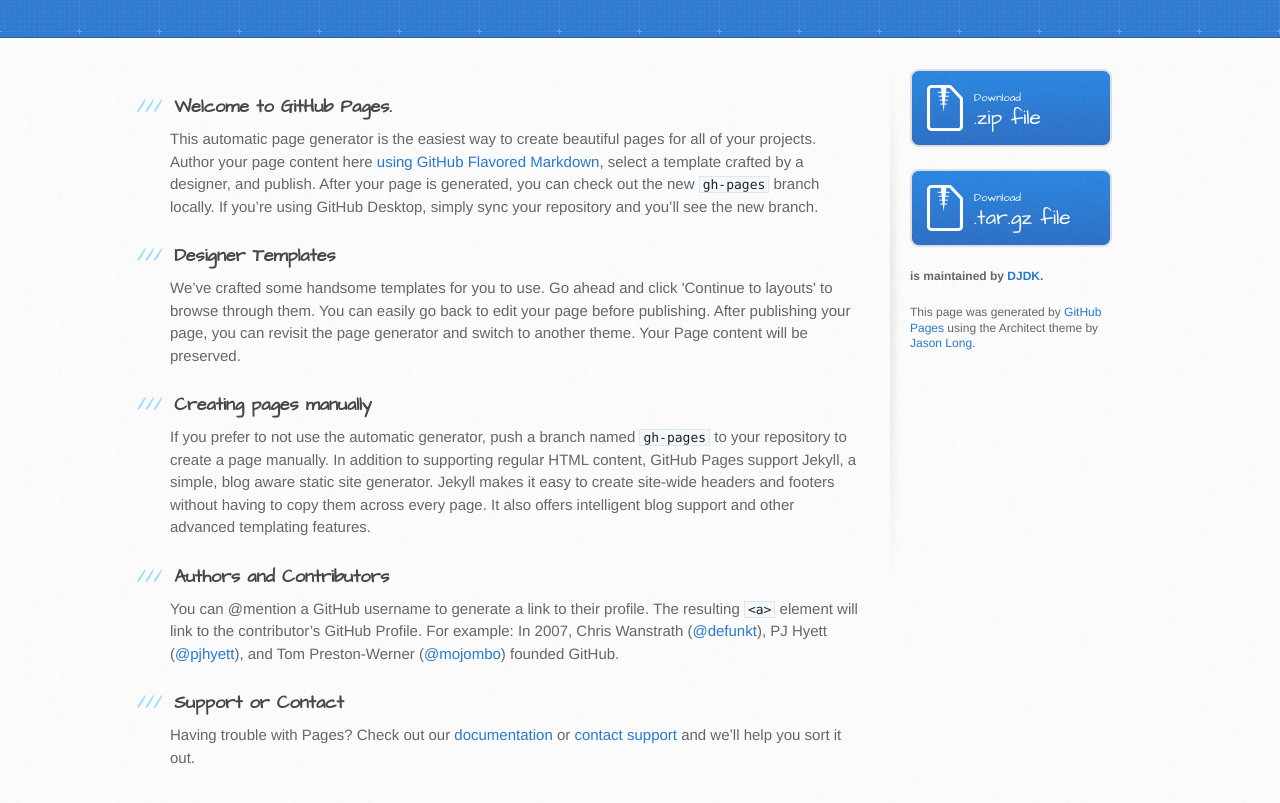
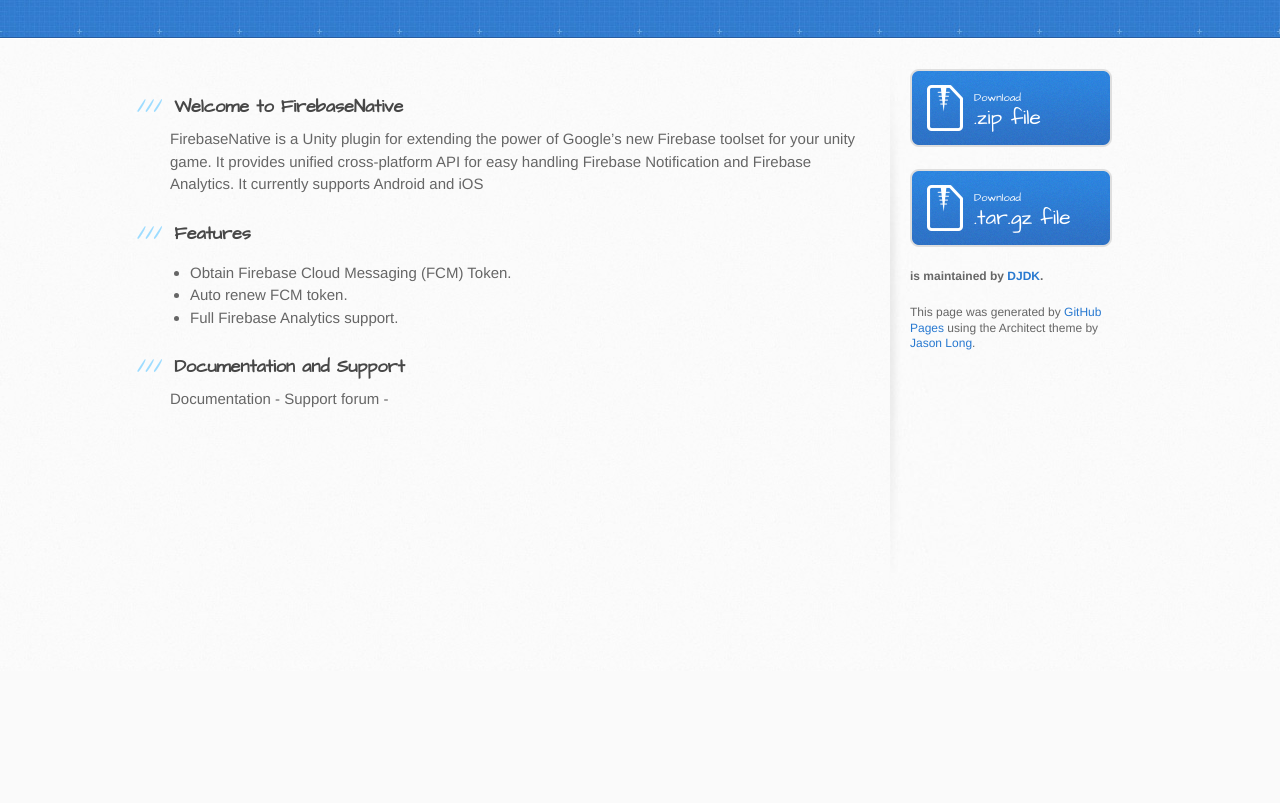
Before and after one commit to DJDK/FirebaseNative, a plain HTML site: page index.html in a window 1280 px wide. Shown: the part 129-932 px from the top of the page. After the commit the page ends 800 px from the top, so only its background shows below. Drawn offline with Linux system fonts and the light colour scheme.

```diff
--- a/index.html
+++ b/index.html
@@ -29,29 +29,24 @@
       <div class="inner clearfix">
         <section id="main-content">
           <h3>
-<a id="welcome-to-github-pages" class="anchor" href="#welcome-to-github-pages" aria-hidden="true"><span aria-hidden="true" class="octicon octicon-link"></span></a>Welcome to GitHub Pages.</h3>
+<a id="welcome-to-firebasenative" class="anchor" href="#welcome-to-firebasenative" aria-hidden="true"><span aria-hidden="true" class="octicon octicon-link"></span></a>Welcome to FirebaseNative</h3>
 
-<p>This automatic page generator is the easiest way to create beautiful pages for all of your projects. Author your page content here <a href="https://guides.github.com/features/mastering-markdown/">using GitHub Flavored Markdown</a>, select a template crafted by a designer, and publish. After your page is generated, you can check out the new <code>gh-pages</code> branch locally. If you’re using GitHub Desktop, simply sync your repository and you’ll see the new branch.</p>
+<p>FirebaseNative is a Unity plugin for extending the power of Google’s new Firebase toolset for your unity game. It provides unified cross-platform API for easy handling Firebase Notification and Firebase Analytics. It currently supports Android and iOS</p>
 
 <h3>
-<a id="designer-templates" class="anchor" href="#designer-templates" aria-hidden="true"><span aria-hidden="true" class="octicon octicon-link"></span></a>Designer Templates</h3>
+<a id="features" class="anchor" href="#features" aria-hidden="true"><span aria-hidden="true" class="octicon octicon-link"></span></a>Features</h3>
 
-<p>We’ve crafted some handsome templates for you to use. Go ahead and click 'Continue to layouts' to browse through them. You can easily go back to edit your page before publishing. After publishing your page, you can revisit the page generator and switch to another theme. Your Page content will be preserved.</p>
+<ul>
+<li>Obtain Firebase Cloud Messaging (FCM) Token.</li>
+<li>Auto renew FCM token.</li>
+<li>Full Firebase Analytics support.</li>
+</ul>
 
 <h3>
-<a id="creating-pages-manually" class="anchor" href="#creating-pages-manually" aria-hidden="true"><span aria-hidden="true" class="octicon octicon-link"></span></a>Creating pages manually</h3>
+<a id="documentation-and-support" class="anchor" href="#documentation-and-support" aria-hidden="true"><span aria-hidden="true" class="octicon octicon-link"></span></a>Documentation and Support</h3>
 
-<p>If you prefer to not use the automatic generator, push a branch named <code>gh-pages</code> to your repository to create a page manually. In addition to supporting regular HTML content, GitHub Pages support Jekyll, a simple, blog aware static site generator. Jekyll makes it easy to create site-wide headers and footers without having to copy them across every page. It also offers intelligent blog support and other advanced templating features.</p>
-
-<h3>
-<a id="authors-and-contributors" class="anchor" href="#authors-and-contributors" aria-hidden="true"><span aria-hidden="true" class="octicon octicon-link"></span></a>Authors and Contributors</h3>
-
-<p>You can @mention a GitHub username to generate a link to their profile. The resulting <code>&lt;a&gt;</code> element will link to the contributor’s GitHub Profile. For example: In 2007, Chris Wanstrath (<a href="https://github.com/defunkt" class="user-mention">@defunkt</a>), PJ Hyett (<a href="https://github.com/pjhyett" class="user-mention">@pjhyett</a>), and Tom Preston-Werner (<a href="https://github.com/mojombo" class="user-mention">@mojombo</a>) founded GitHub.</p>
-
-<h3>
-<a id="support-or-contact" class="anchor" href="#support-or-contact" aria-hidden="true"><span aria-hidden="true" class="octicon octicon-link"></span></a>Support or Contact</h3>
-
-<p>Having trouble with Pages? Check out our <a href="https://help.github.com/pages">documentation</a> or <a href="https://github.com/contact">contact support</a> and we’ll help you sort it out.</p>
+<p>Documentation -
+Support forum - </p>
         </section>
 
         <aside id="sidebar">
```
Also changed, not shown: params.json (+1 -1 lines).
